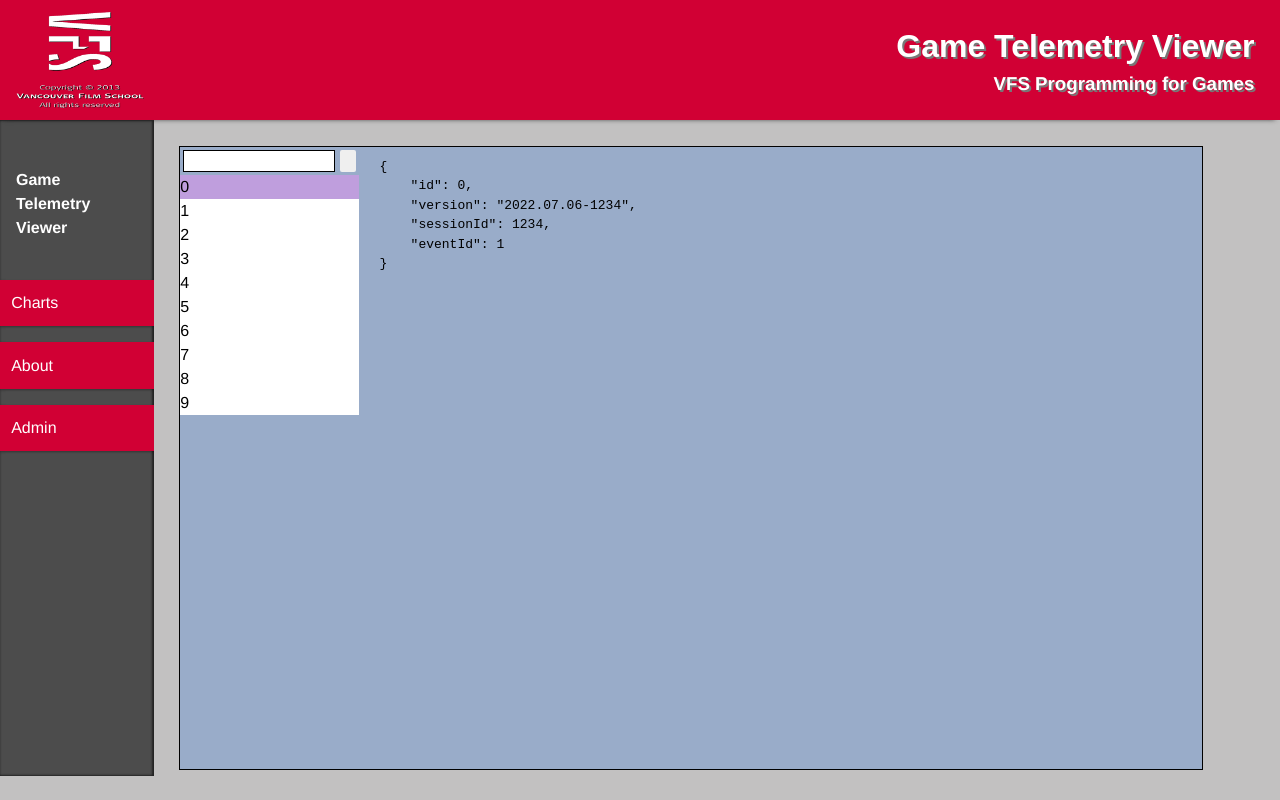
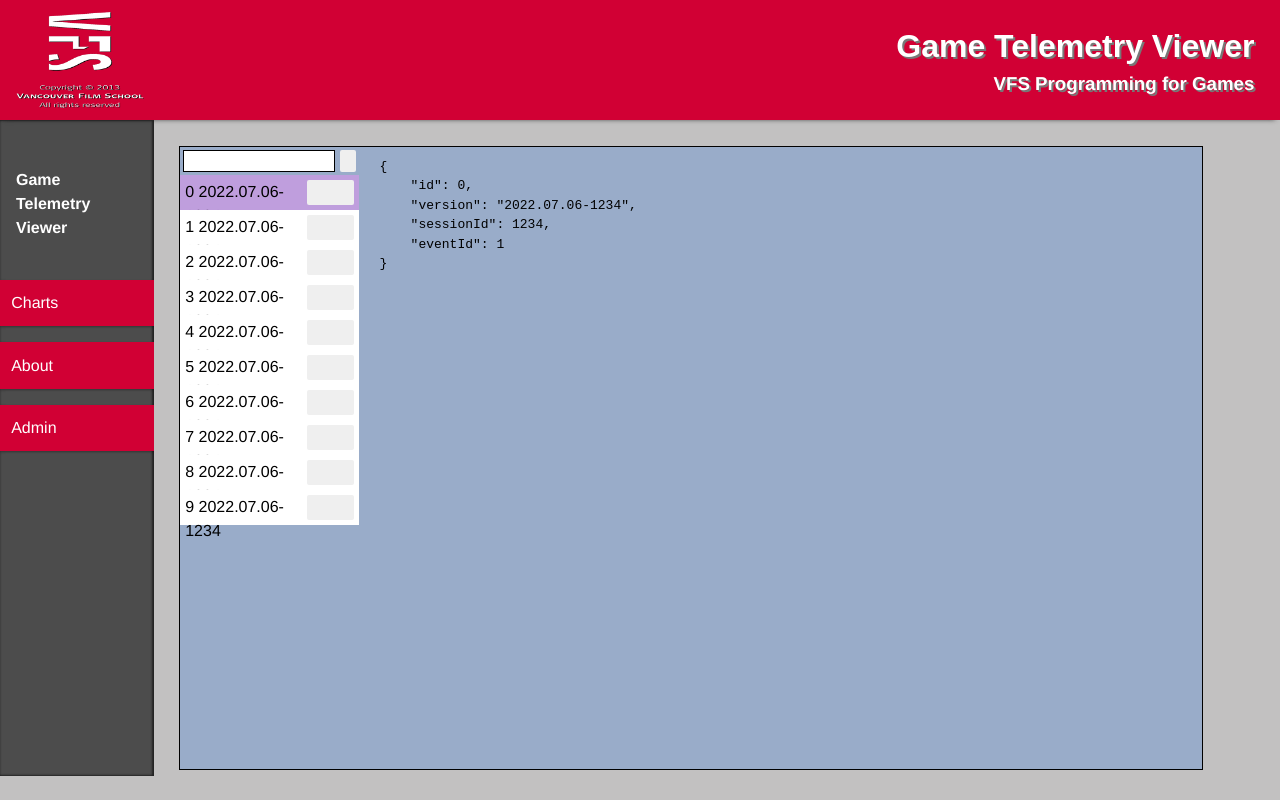
Before and after one commit to pg22nicholas/TelemetryApp, a Vue app: page /#/admin in a window 1280 px wide. Built offline with nearby package versions, Linux system fonts and the light colour scheme.

Commit message:
Added ability to delete record from store

```diff
--- a/src/components/RecordList.vue
+++ b/src/components/RecordList.vue
@@ -13,7 +13,10 @@ Copyright (c) 2022 Nicholas Johnson
                 <div    @click="selectRecord(index)"
                         v-bind:class="checkRecordSelection(index)"
                         v-for="(record, index) in recordList" :value="record" :key="record.id">
-                    {{record.id}}
+                        <div class="record-row">
+                            <div class="record-info">{{record.id + "\n" + record.version}}</div>
+                            <button @click="deleteRecord(index)" class="delete-record-button"></button>
+                        </div>
                 </div>
             </div>
 
@@ -35,6 +38,7 @@ Copyright (c) 2022 Nicholas Johnson
             }
 
             this.injectGetters(['recordList']);
+            this.injectActions(['deleteRecordFromStore'])
         }
 
         selectRecord(index) {
@@ -47,6 +51,13 @@ Copyright (c) 2022 Nicholas Johnson
                 return 'selected'
             }
             return 'unselected'
+        }
+
+        deleteRecord(index) {
+            this.deleteRecordFromStore(index)
+            if (index == this.selectedRecordIndex) {
+                if (this.selectedRecordIndex > 0) this.selectedRecordIndex--
+            }
         }
 
         newSearchInput() {
@@ -91,6 +102,23 @@ Copyright (c) 2022 Nicholas Johnson
         flex-direction: column;
     }
 
+    .record-row {
+        display: flex;
+        flex-direction: row;
+        width: 100%;
+        height: 35px;
+        padding: 5px;
+    }
+
+    .delete-record-button {
+        width: 50px;
+        height: 100%;
+    }
+
+    .record-info {
+        flex-grow: 1;
+    }
+
     .selected {
         background-color: rgb(191, 158, 221);
     }
--- a/src/store/appStore.js
+++ b/src/store/appStore.js
@@ -39,7 +39,10 @@ export default {
 
         updateSingle( { commit }, rec ) {
 
-            commit('UPDATE_RECORD', rec );
+            commit('UPDATE_RECORD', rec )
+        },
+        deleteRecordFromStore( {commit }, index) {
+            commit('DELETE_RECORD', index)
         },
 
         doAction({ commit }, params ) {
@@ -68,6 +71,9 @@ export default {
     mutations: {
         SET_USER: ( state, info ) => { state.actionData.info = info },
         UPDATE_RECORD: ( state, rec ) => { state.rec = rec },
+        DELETE_RECORD: ( state, index ) => {
+            Vue.delete(state.recordList, index)
+        }
     },
 
 }
```
